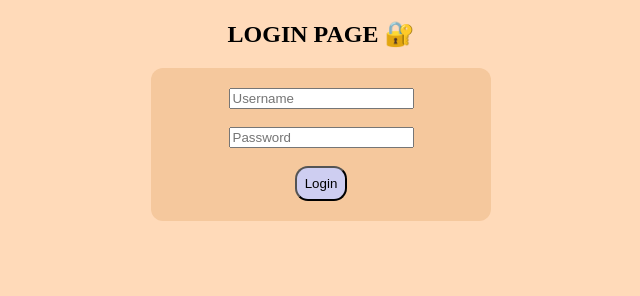
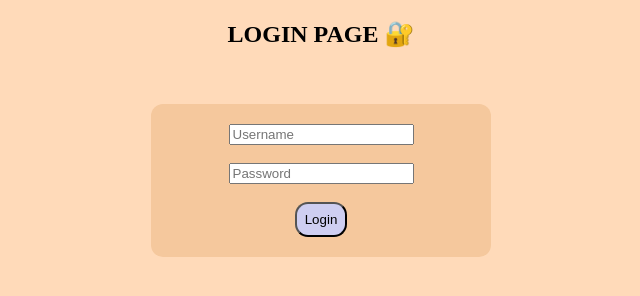
Before and after one commit to mahithareddy01/Campus_Event_Management, a plain HTML site: page login.html in a window 1280 px wide. Shown: the whole page, without its empty margins (319-959 px from the left). Drawn offline with Linux system fonts and the light colour scheme.

Commit message:
campus website

```diff
--- a/login.html
+++ b/login.html
@@ -7,7 +7,7 @@
     <link rel="stylesheet" href="css/style.css">
 </head>
 <body>
-    <h2 style="text-align:center;">LOGIN PAGE 🔐</h2>
+    <h2 style="text-align:center;">LOGIN PAGE 🔐</h2><br><br>
      <center>
         <div class="card3">
     <input type="text" placeholder="Username" /><br><br>
```
